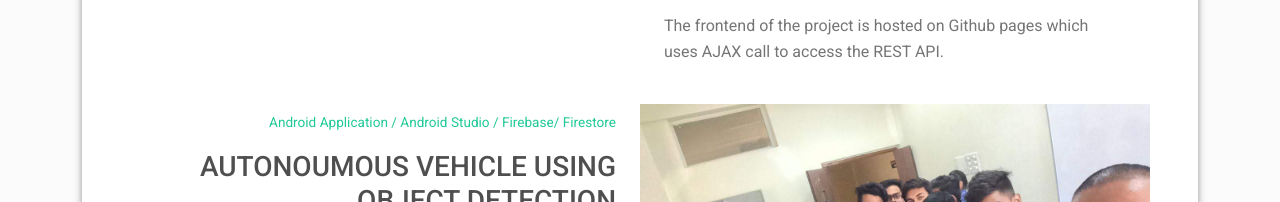
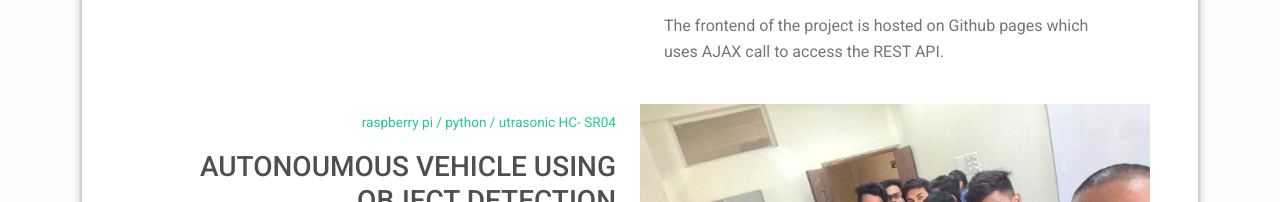
Before and after one commit to pratikbhor95/myprofile, a plain HTML site: page index.html in a window 1280 px wide. Shown: the part 4438-4640 px from the top of the page. Drawn offline with nearby package versions, Linux system fonts and the light colour scheme.

Commit message:
change in project

```diff
--- a/index.html
+++ b/index.html
@@ -322,7 +322,7 @@ visualization of energy usage and anomalies in the German energy market.</p>
       <div class="row g-0 portfolio-reverse">
         <div class="col-md-6 d-flex align-items-center" data-aos="fade-right" data-aos-delay="100">
           <div class="m-4 mt-md-2 text-end">
-            <p class="text-teal text-small">Android Application / Android Studio / Firebase/ Firestore </p>
+            <p class="text-teal text-small">raspberry pi / python / utrasonic HC- SR04 </p>
             <h3>AUTONOUMOUS VEHICLE USING OBJECT DETECTION</h3>
             <p class="text-muted"> An autonomous car that incorporate an ultrasonic sensor to detect the distance between the vehicle
               and other objects in its path.</p>
```
